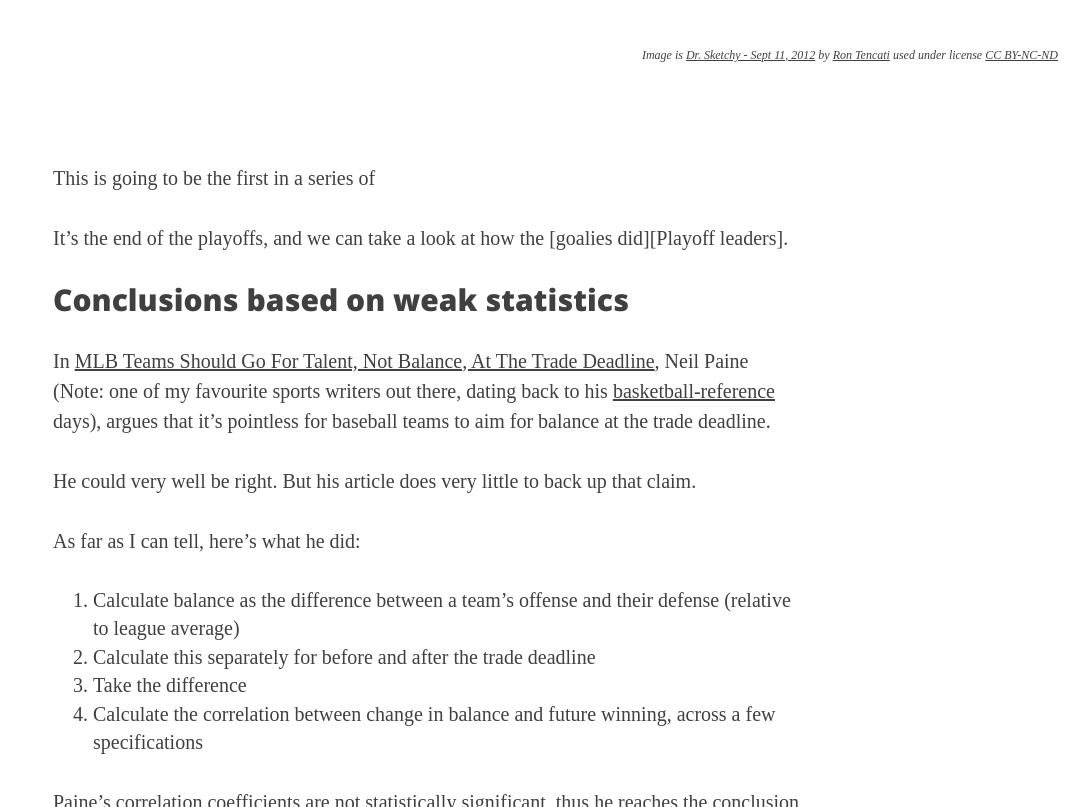
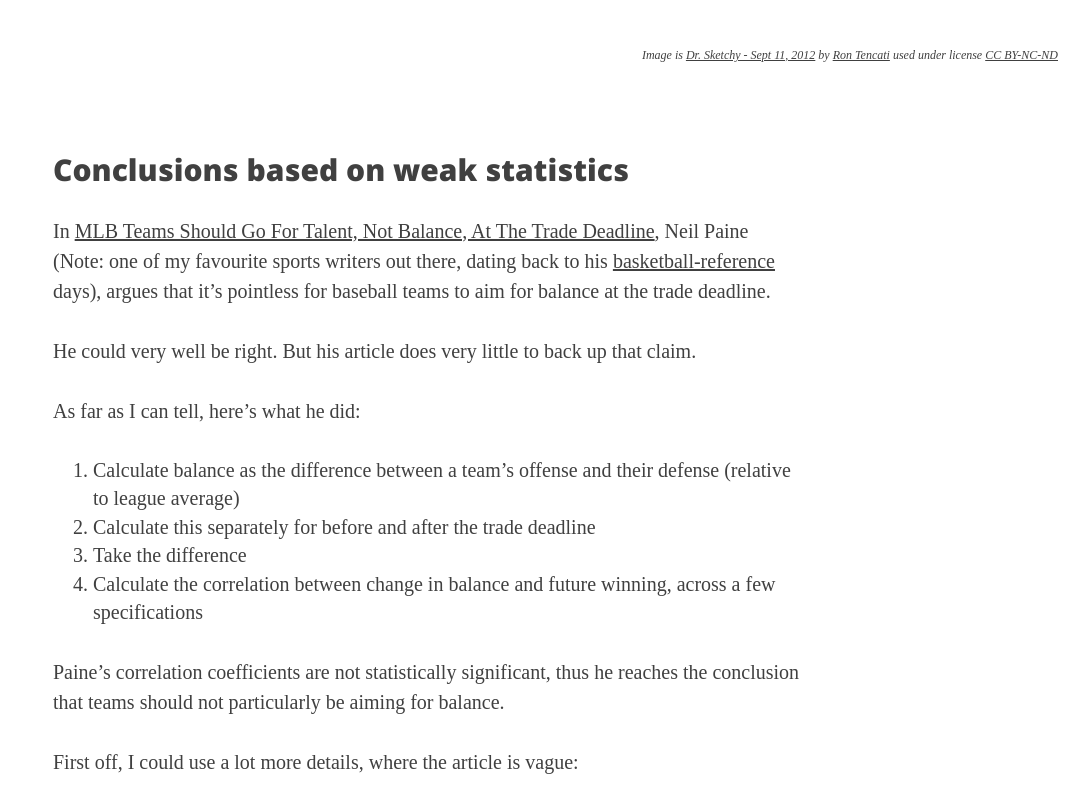
Before and after one commit to oddacious/oddacious.github.io, a Jekyll site: the page built from _posts/2016-08-06-need-more-numbers.md, in a window 1280 px wide and 900 px high, scrolled down 380 px, cut to the strip 93-900 px from the top of the window. Shown: the whole strip, without its empty margins (212-1280 px from the left). Built offline with Jekyll 4.4.1, drawn with Linux system fonts in a browser that asks for light colours; some web fonts are replaced; comment, search, counter and statistics services are not loaded.

Commit message:
Fixed intro

```diff
--- a/_posts/2016-08-06-need-more-numbers.md
+++ b/_posts/2016-08-06-need-more-numbers.md
@@ -21,10 +21,6 @@ header-img-license-link: "https://creativecommons.org/licenses/by-nc-nd/2.0/"
 [Source Text]: http://fivethirtyeight.com/features/mlb-teams-should-go-for-talent-not-balance-at-the-trade-deadline/
 [BR]: http://basketball-reference.com
 [Statistical Power]: https://en.wikipedia.org/wiki/Statistical_power
-
-This is going to be the first in a series of
-
-It's the end of the playoffs, and we can take a look at how the [goalies did][Playoff leaders].
 
 ## Conclusions based on weak statistics
 
```
